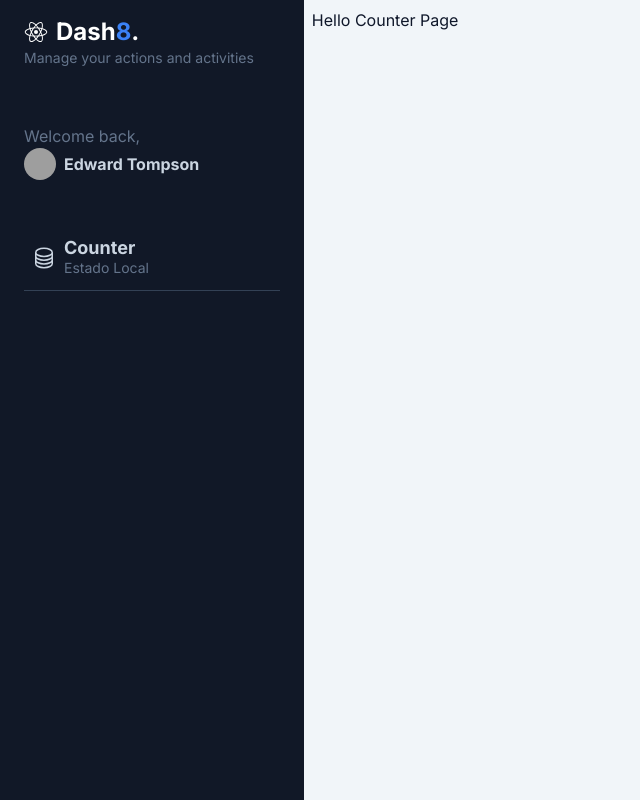
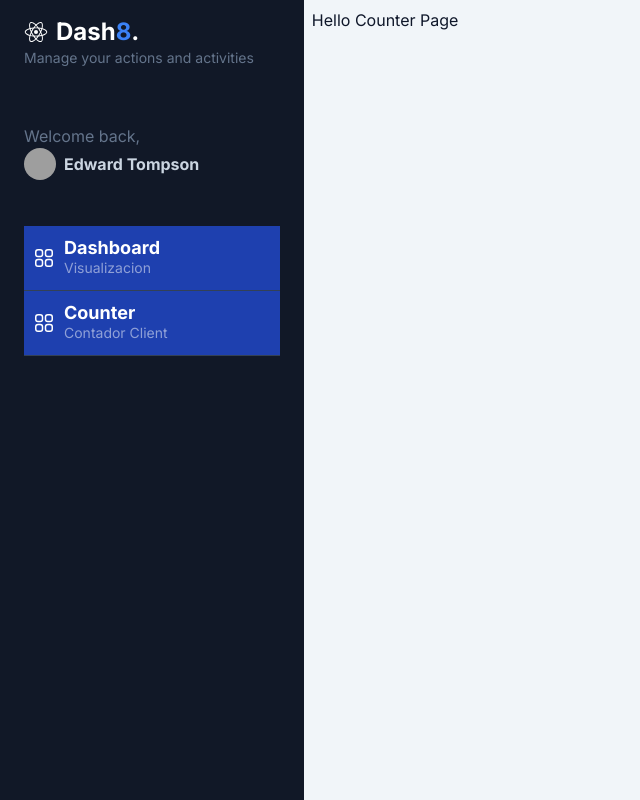
Before and after one commit to ACaminos/nextDashboard, a Next.js app: page /dashboard/counter in a window 1280 px wide. Shown: the whole page, without its empty margins (0-640 px from the left). Built offline with nearby package versions, Linux system fonts and the light colour scheme; grey boxes are pictures that could not be loaded.

Commit message:
add new page, use .map to show another category

```diff
--- a/src/app/components/Sidebar.tsx
+++ b/src/app/components/Sidebar.tsx
@@ -1,6 +1,21 @@
 import Image from "next/image"
-import { IoLogoReact } from "react-icons/io5"
+import { IoBrowsersOutline, IoCalculator, IoLogoReact } from "react-icons/io5"
 import { SidebarMenuItem } from "./SidebarMenuItem"
+
+const menuItems = [
+    {
+        path : '/dashboard/main',
+        icon : <IoBrowsersOutline size={40} />,
+        title : 'Dashboard',
+        subTitle : 'Visualizacion'
+    },
+    {
+        path : '/dashboard/counter',
+        icon : <IoCalculator size={40} />,
+        title : 'Counter',
+        subTitle : 'Contador Client'
+    }
+]
 
 export const Sidebar = () => {
   return (
@@ -34,19 +49,16 @@
     </div>
     <div id="nav" className="w-full px-6">
 
-        {/* <SidebarMenuItem icon={} path="" subTitle="" title="" key={} /> */}
-
-        <a href="#" className="w-full px-2 inline-flex space-x-2 items-center border-b border-slate-700 py-3 hover:bg-white/5 transition ease-linear duration-150">
-            <div>
-                <svg xmlns="http://www.w3.org/2000/svg" fill="none" viewBox="0 0 24 24" strokeWidth="1.5" stroke="currentColor" className="w-6 h-6">
-                    <path strokeLinecap="round" strokeLinejoin="round" d="M20.25 6.375c0 2.278-3.694 4.125-8.25 4.125S3.75 8.653 3.75 6.375m16.5 0c0-2.278-3.694-4.125-8.25-4.125S3.75 4.097 3.75 6.375m16.5 0v11.25c0 2.278-3.694 4.125-8.25 4.125s-8.25-1.847-8.25-4.125V6.375m16.5 0v3.75m-16.5-3.75v3.75m16.5 0v3.75C20.25 16.153 16.556 18 12 18s-8.25-1.847-8.25-4.125v-3.75m16.5 0c0 2.278-3.694 4.125-8.25 4.125s-8.25-1.847-8.25-4.125" />
-                  </svg>
-            </div>
-            <div className="flex flex-col">
-                <span className="text-lg text-slate-300 font-bold leading-5">Counter</span>
-                <span className="text-sm text-slate-500 hidden md:block">Estado Local</span>
-            </div>
-        </a>
+        { menuItems.map( menuItem => (
+            <SidebarMenuItem
+                icon={ menuItem.icon }
+                path={ menuItem.path }
+                subTitle={ menuItem.subTitle }
+                title={ menuItem.title }
+                key={menuItem.path} />
+                )
+            )
+        }
     </div>
  </div>
   )
--- a/src/app/components/SidebarMenuItem.tsx
+++ b/src/app/components/SidebarMenuItem.tsx
@@ -7,15 +7,15 @@
 
 export const SidebarMenuItem = ( { path, icon, title, subTitle } : Props ) => {
   return (
-    <a href="#" className="w-full px-2 inline-flex space-x-2 items-center border-b border-slate-700 py-3 bg-blue-800 hover:bg-white/5 transition ease-linear duration-150">
+    <a href={ path } className="w-full px-2 inline-flex space-x-2 items-center border-b border-slate-700 py-3 bg-blue-800 hover:bg-white/5 transition ease-linear duration-150">
         <div>
             <svg xmlns="http://www.w3.org/2000/svg" fill="none" viewBox="0 0 24 24" strokeWidth="1.5" stroke="currentColor" className="w-6 h-6 text-white">
                 <path strokeLinecap="round" strokeLinejoin="round" d="M3.75 6A2.25 2.25 0 016 3.75h2.25A2.25 2.25 0 0110.5 6v2.25a2.25 2.25 0 01-2.25 2.25H6a2.25 2.25 0 01-2.25-2.25V6zM3.75 15.75A2.25 2.25 0 016 13.5h2.25a2.25 2.25 0 012.25 2.25V18a2.25 2.25 0 01-2.25 2.25H6A2.25 2.25 0 013.75 18v-2.25zM13.5 6a2.25 2.25 0 012.25-2.25H18A2.25 2.25 0 0120.25 6v2.25A2.25 2.25 0 0118 10.5h-2.25a2.25 2.25 0 01-2.25-2.25V6zM13.5 15.75a2.25 2.25 0 012.25-2.25H18a2.25 2.25 0 012.25 2.25V18A2.25 2.25 0 0118 20.25h-2.25A2.25 2.25 0 0113.5 18v-2.25z" />
             </svg>
         </div>
         <div className="flex flex-col">
-            <span className="text-lg font-bold leading-5 text-white">Dashboard</span>
-            <span className="text-sm text-white/50 hidden md:block">Data Overview</span>
+            <span className="text-lg font-bold leading-5 text-white">{ title }</span>
+            <span className="text-sm text-white/50 hidden md:block">{ subTitle }</span>
         </div>
     </a>
   )
--- /dev/null
+++ b/src/app/dashboard/main/page.tsx
@@ -0,0 +1,8 @@
+
+export default function MainPage() {
+  return (
+    <div>
+      <h1>Hello Page Main</h1>
+    </div>
+  );
+}
--- a/src/app/page.tsx
+++ b/src/app/page.tsx
@@ -3,7 +3,7 @@
 
 export default function HomePage() {
 
-  redirect('/dashboard/counter')
+  redirect('/dashboard/main')
 
   // return (
   //   <>
```
